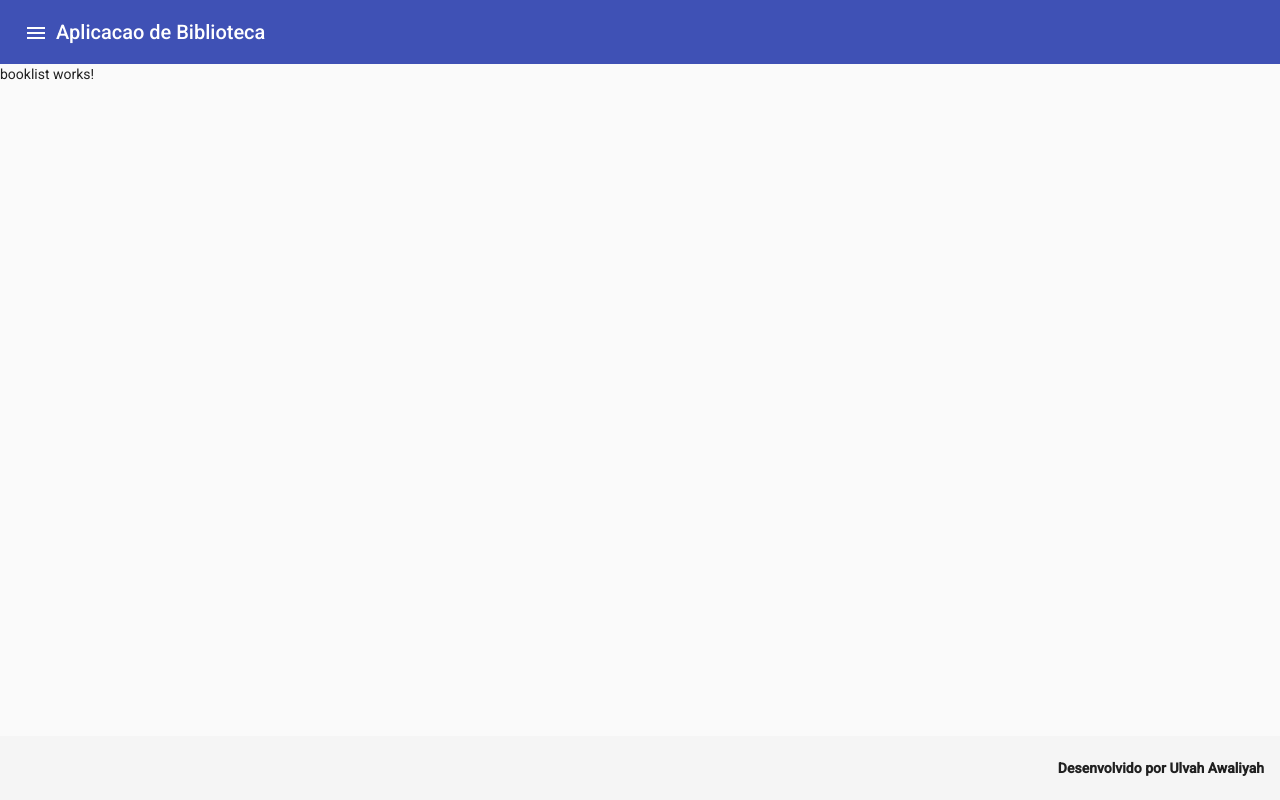
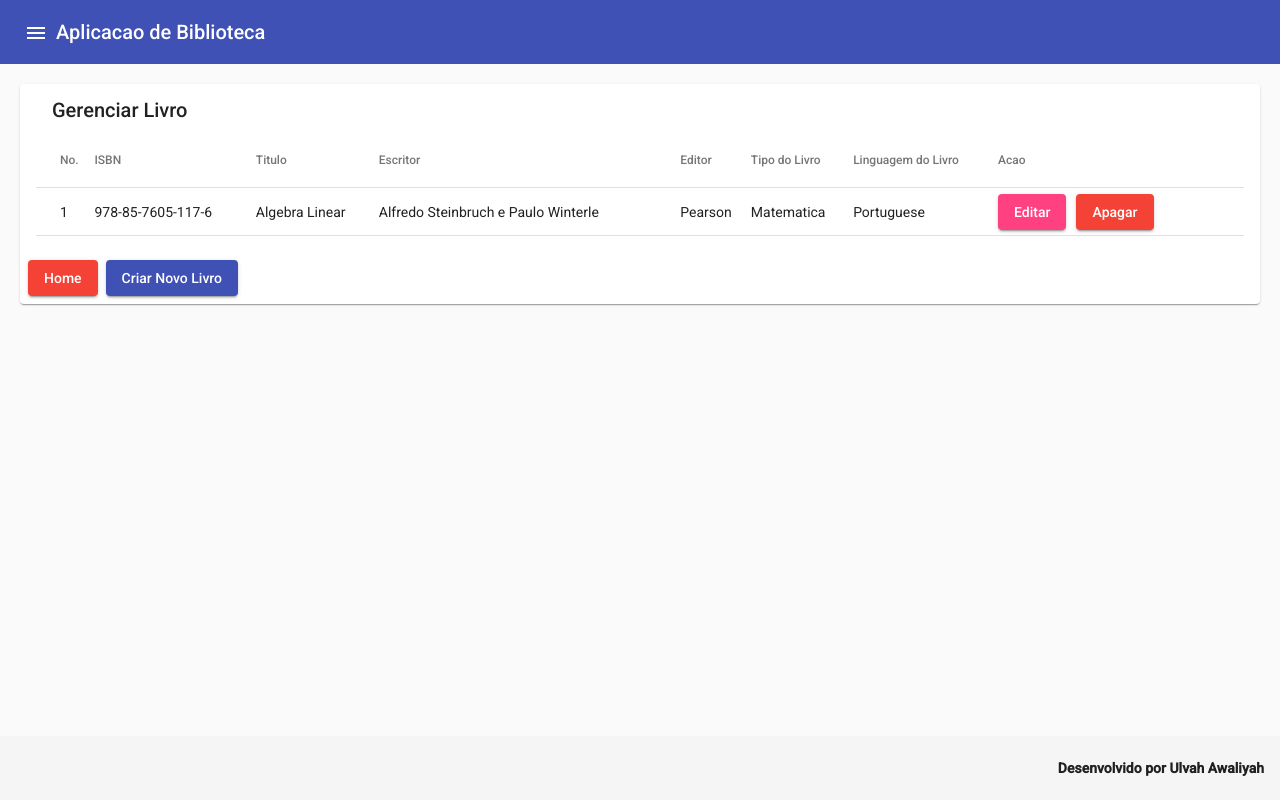
Before and after one commit to Ulvah/library-app, an Angular app: page /booklist in a window 1280 px wide. Built offline with nearby package versions, Linux system fonts and the light colour scheme.

Commit message:
create component booklist

```diff
--- a/src/app/booklist/booklist.component.html
+++ b/src/app/booklist/booklist.component.html
@@ -1 +1,74 @@
-<p>booklist works!</p>
+<div>
+  <mat-card class="m-20">
+
+    <mat-card-header>
+      <mat-card-title>Gerenciar Livro</mat-card-title>
+    </mat-card-header>
+
+    <mat-card-content>
+
+      <mat-card *ngIf="dataSource?.length == 0">
+        <mat-card-content>
+           Nao ha registro de Livro
+        </mat-card-content>
+      </mat-card>
+
+      <table mat-table *ngIf="dataSource.length > 0" [dataSource]="dataSource" class="w-100">
+
+        <ng-container matColumnDef="id">
+          <th mat-header-cell *matHeaderCellDef> No. </th>
+          <td mat-cell *matCellDef="let element; let i = index"> {{i+1}} </td>
+        </ng-container>
+
+        <ng-container matColumnDef="isbn">
+          <th mat-header-cell *matHeaderCellDef> ISBN </th>
+          <td mat-cell *matCellDef="let element"> {{element.isbn}} </td>
+        </ng-container>
+
+        <ng-container matColumnDef="title">
+          <th mat-header-cell *matHeaderCellDef> Titulo </th>
+          <td mat-cell *matCellDef="let element"> {{element.title}} </td>
+        </ng-container>
+
+        <ng-container matColumnDef="writer">
+          <th mat-header-cell *matHeaderCellDef> Escritor </th>
+          <td mat-cell *matCellDef="let element"> {{element.writer}} </td>
+        </ng-container>
+
+        <ng-container matColumnDef="publisher">
+          <th mat-header-cell *matHeaderCellDef> Editor </th>
+          <td mat-cell *matCellDef="let element"> {{element.publisher}} </td>
+        </ng-container>
+
+        <ng-container matColumnDef="booktype">
+          <th mat-header-cell *matHeaderCellDef> Tipo do Livro </th>
+          <td mat-cell *matCellDef="let element">{{element.booktype.typeName}}</td>
+        </ng-container>
+
+        <ng-container matColumnDef="language">
+          <th mat-header-cell *matHeaderCellDef> Linguagem do Livro </th>
+          <td mat-cell *matCellDef="let element">{{element.language.languageName}}</td>
+        </ng-container>
+
+        <ng-container matColumnDef="actions">
+          <th mat-header-cell *matHeaderCellDef> Acao </th>
+          <td mat-cell *matCellDef="let element">
+
+            <button mat-raised-button color="accent" (click)="updateLivro(element)" class="mr-10">Editar</button>
+            <button mat-raised-button color="warn" (click)="deleteLivro(element)" >Apagar</button>
+
+          </td>
+        </ng-container>
+
+        <tr mat-header-row *matHeaderRowDef="displayedColumns"></tr>
+        <tr mat-row *matRowDef="let row; columns: displayedColumns;"></tr>
+      </table>
+
+    </mat-card-content>
+
+    <mat-card-actions>
+      <a mat-raised-button color="warn" [routerLink]="['/']">Home</a>
+      <a mat-raised-button color="primary" (click)="createNewLivro()">Criar Novo Livro</a>
+    </mat-card-actions>
+  </mat-card>
+</div>
--- a/src/app/booklist/booklist.component.ts
+++ b/src/app/booklist/booklist.component.ts
@@ -1,4 +1,20 @@
 import { Component, OnInit } from '@angular/core';
+import { MatDialog } from '@angular/material/dialog';
+import { BOOKTYPE_DATA } from '../booktype/booktype.component';
+import { DialogComponent } from '../dialog/dialog.component';
+import { LANGUAGE_DATA } from '../language/language.component';
+import { Book } from '../model/book';
+
+export const BOOKLIST_DATA = [
+  {guid: 'aaa-bbb-ccc-ddd',
+   isbn: '978-85-7605-117-6',
+   title: 'Algebra Linear',
+   writer: 'Alfredo Steinbruch e Paulo Winterle',
+   publisher: 'Pearson',
+   booktype: BOOKTYPE_DATA.find(x => x.typeName == 'Matematica'),
+   language: LANGUAGE_DATA.find(x => x.languageName == 'Portuguese') }
+];
+
 
 @Component({
   selector: 'app-booklist',
@@ -7,9 +23,29 @@ import { Component, OnInit } from '@angular/core';
 })
 export class BooklistComponent implements OnInit {
 
-  constructor() { }
+  public dataSource = BOOKLIST_DATA;
+
+  public displayedColumns: string[] = ['id', 'isbn', 'title', 'writer', 'publisher', 'booktype', 'language', 'actions'];
+
+  constructor(private dialog: MatDialog) { }
 
   ngOnInit(): void {
   }
 
+  public createNewLivro(){
+
+  }
+
+  public updateLivro(book: Book) {
+    console.log("update");
+  }
+
+  public deleteLivro(book: Book) {
+    this.dialog.open(DialogComponent, { disableClose: true, data: {
+      msg: 'Deseja apagar?', leftButton: 'Cancelar', rightButton: 'OK'
+    }}).afterClosed().subscribe(resp => {
+      console.log('Apagado');
+    });
+  }
+
 }
--- /dev/null
+++ b/src/app/model/book.ts
@@ -0,0 +1,12 @@
+import { Booktype } from "./booktype";
+import { Language } from "./language";
+
+export class Book {
+  public guid!: string;
+  public isbn!: string;
+  public title!: string;
+  public writer!: string;
+  public publisher!: string;
+  public booktype!: Booktype;
+  public language!: Language;
+}
```
